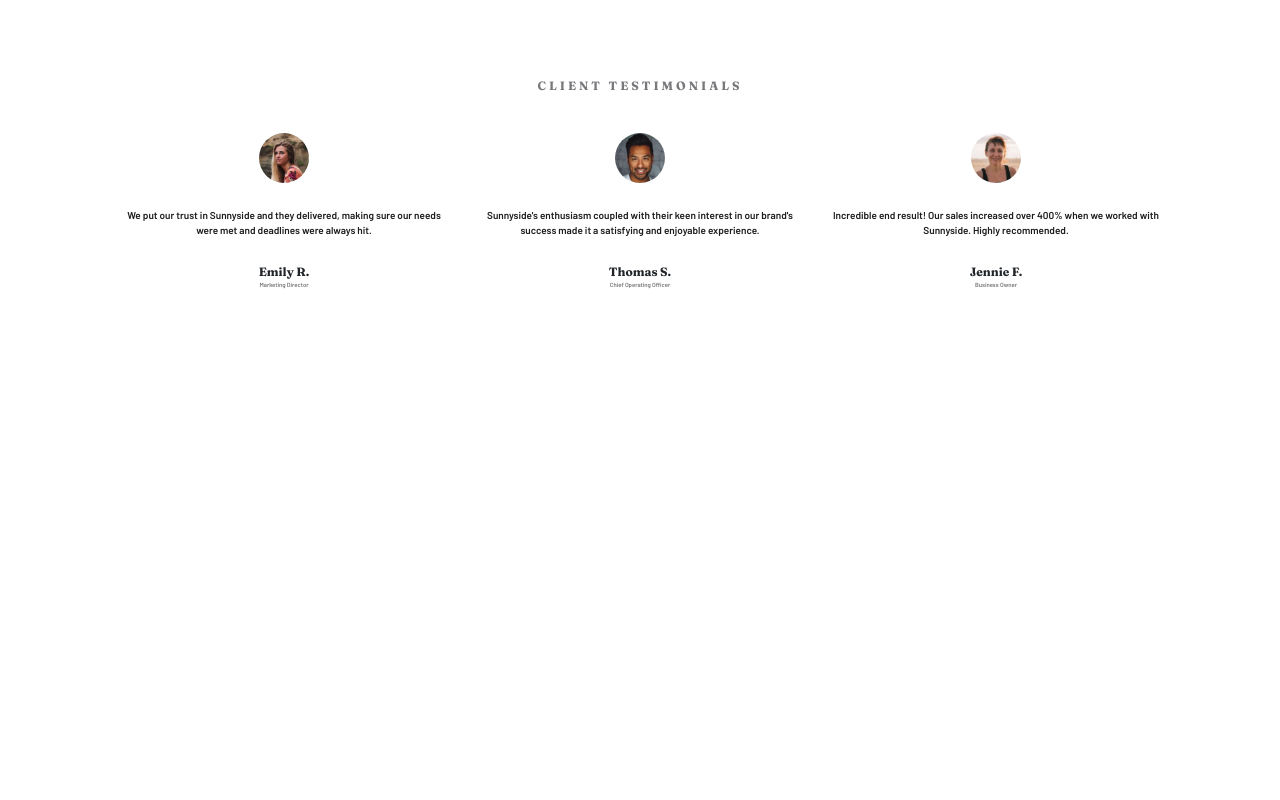
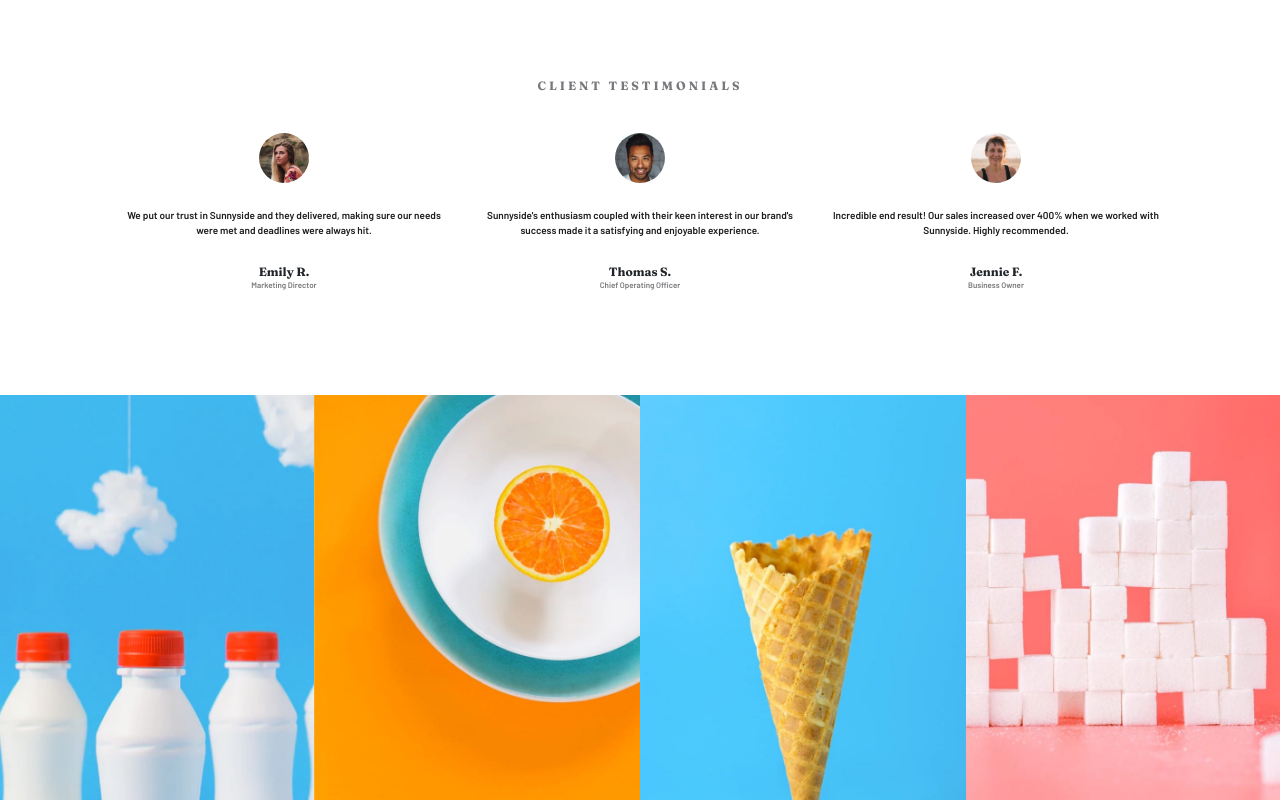
Before and after one commit to steffieMD/sunnyside-landing-page, a React (Create React App) app: page / in a window 1280 px wide. Shown: the part 2663-3463 px from the top of the page. Before the commit the page ends 3055 px from the top, so only its background shows below. Built offline with nearby package versions, Linux system fonts and the light colour scheme.

Commit message:
created photo gallery

```diff
--- a/src/App.css
+++ b/src/App.css
@@ -124,7 +124,7 @@ letter-spacing: 10px;
 .Testimonials h6{
   font-family: var(--barlow-font);
   color: #79787c;
-  font-size: 6px;
+  font-size: 8px;
 }
 
 .Testimonials small{
--- a/src/App.js
+++ b/src/App.js
@@ -2,6 +2,7 @@ import './App.css';
 import Header from './Header';
 import Services from './Services';
 import Testimonials from './Testimonials';
+import Gallery from './Gallery';
 
 function App() {
   return (
@@ -9,6 +10,7 @@ function App() {
       <Header />
       <Services />
       <Testimonials />
+      <Gallery />
     </div>
   );
 }
--- /dev/null
+++ b/src/Gallery.js
@@ -0,0 +1,25 @@
+import React from "react";
+import milk_bottles from "./images/image-gallery-milkbottles.jpg"
+import orange from "./images/image-gallery-orange.jpg"
+import cone from "./images/image-gallery-cone.jpg"
+import sugarcubes from "./images/image-gallery-sugarcubes.jpg"
+
+export default function Gallery(){
+    return(
+        <div className="Gallery row">
+            <div className="col-sm-3 p-0 ">
+            <img src={milk_bottles} alt="3 milk bottles on a cloudy background" className="img-fluid"/>
+            </div>
+            <div className="col-sm-3 p-0">
+            <img src={orange} alt="half an orange in a white bowl in a blue bowl with an orange coloured background" className="img-fluid"/>
+            </div>
+            <div className="col-sm-3 p-0">
+            <img src={cone} alt="a cone on a blue background" className="img-fluid"/>
+            </div>
+            <div className="col-sm-3 p-0">
+            <img src={sugarcubes} alt="sugarcubes stacked on a pink background" className="img-fluid"/>
+            </div>
+        </div>
+
+    )
+}
```
